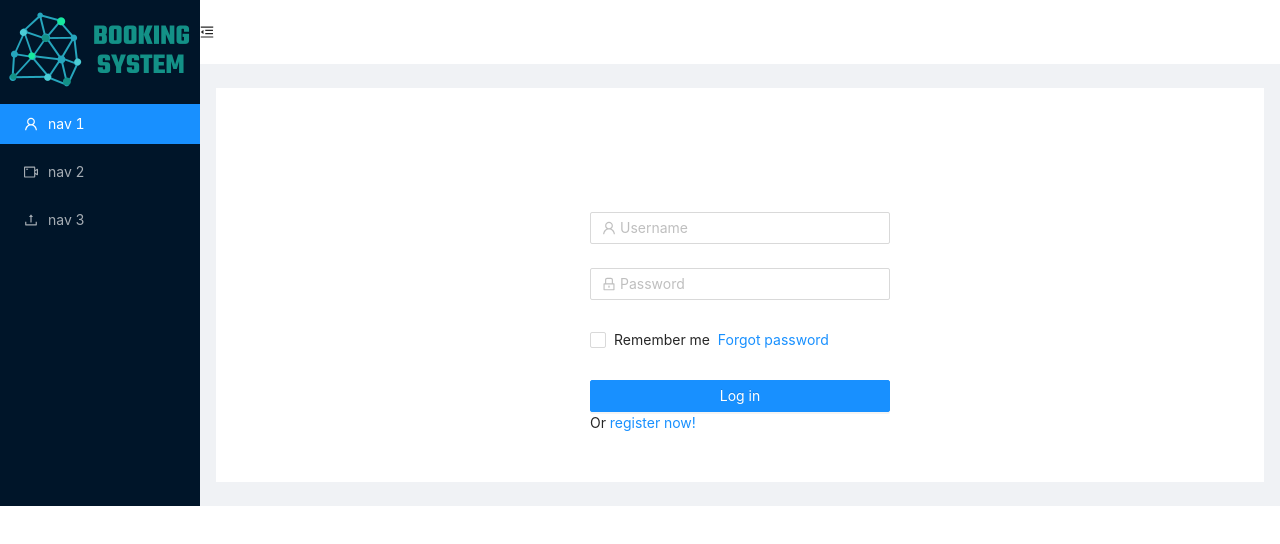
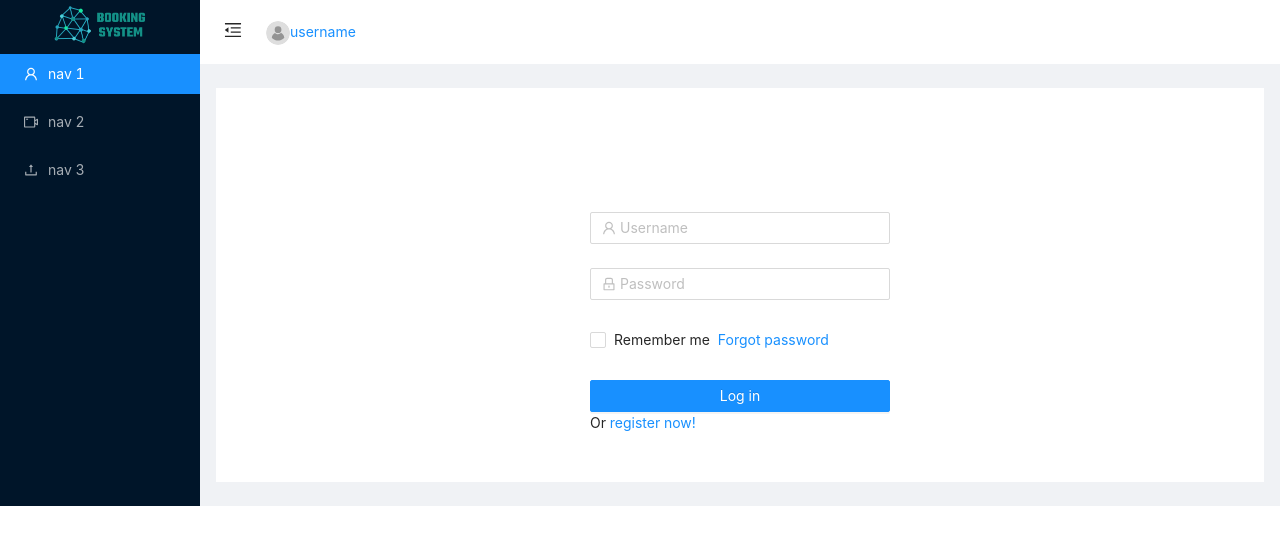
Before and after one commit to Haley-Zhu/booking-management, a React (Create React App) app: page /login in a window 1280 px wide. Shown: the top 544 px of the page. Built offline with nearby package versions, Linux system fonts and the light colour scheme.

Commit message:
add user setting of global header

```diff
--- a/src/components/GlobalLayout.js
+++ b/src/components/GlobalLayout.js
@@ -1,13 +1,17 @@
 import React, { Component } from "react";
-import { Layout, Menu } from "antd";
+import { Link } from "react-router-dom";
+import { Layout, Menu, Dropdown, Avatar } from "antd";
 import {
   MenuUnfoldOutlined,
   MenuFoldOutlined,
   UserOutlined,
   VideoCameraOutlined,
   UploadOutlined,
+  SettingOutlined,
+  LogoutOutlined,
 } from "@ant-design/icons";
-import logo from '../assets/icons/logo-text.png';
+import logo from "../assets/icons/logo-text.png";
+import defaultAvatarSrc from "../assets/icons/default_avatar.svg";
 
 const { Header, Sider, Content } = Layout;
 
@@ -26,10 +30,26 @@ class GlobalLayout extends Component {
   };
 
   render() {
+    const menu = (
+      <Menu>
+        <Menu.Item key="userinfo" icon={<SettingOutlined />}>
+          Account Setting
+        </Menu.Item>
+        <Menu.Divider />
+        <Menu.Item key="logout" icon={<LogoutOutlined />}>
+          Logout
+        </Menu.Item>
+      </Menu>
+    );
     return (
       <Layout id="global-layout">
-        <Sider className="global-layout__sider" trigger={null} collapsible collapsed={this.state.collapsed}>
-          <div className="global-layout-logo" >
+        <Sider
+          className="global-layout__sider"
+          trigger={null}
+          collapsible
+          collapsed={this.state.collapsed}
+        >
+          <div className="global-layout-logo">
             <img src={logo} alt="logo" />
           </div>
           <Menu theme="dark" mode="inline" defaultSelectedKeys={["1"]}>
@@ -46,13 +66,17 @@ class GlobalLayout extends Component {
         </Sider>
         <Layout className="global-layout__content">
           <Header className="global-layout-background" style={{ padding: 0 }}>
-            {React.createElement(
-              this.state.collapsed ? MenuUnfoldOutlined : MenuFoldOutlined,
-              {
-                className: "trigger",
-                onClick: this.toggle,
-              }
+            {this.state.collapsed ? (
+              <MenuUnfoldOutlined className="trigger" onClick={this.toggle} />
+            ) : (
+              <MenuFoldOutlined className="trigger" onClick={this.toggle} />
             )}
+            <Dropdown overlay={menu}>
+              <Link>
+                <Avatar size="small" src={defaultAvatarSrc} alt="avatar" />
+                <span>username</span>
+              </Link>
+            </Dropdown>
           </Header>
           <Content
             className="global-layout-background"
--- a/src/components/styles/_global-layout.scss
+++ b/src/components/styles/_global-layout.scss
@@ -1,13 +1,29 @@
 #global-layout {
   .global-layout {
     &__sider {
+
     }
     &-background {
       background-color: white;
     }
     &-logo {
-      width: 100%;
-      color: white;
+      text-align: center;
+      overflow: hidden;
+      img {
+        height: 50px;
+      }
+    }
+    &-background {
+      .trigger {
+        font-size: 18px;
+        line-height: 64px;
+        padding: 0 24px;
+        cursor: pointer;
+        transition: color 0.3s;
+      }
+      .trigger:hover {
+        background-color: lightgrey;
+      }
     }
   }
 }
```
Also changed, not shown: src/assets/icons/default_avatar.svg (added).
